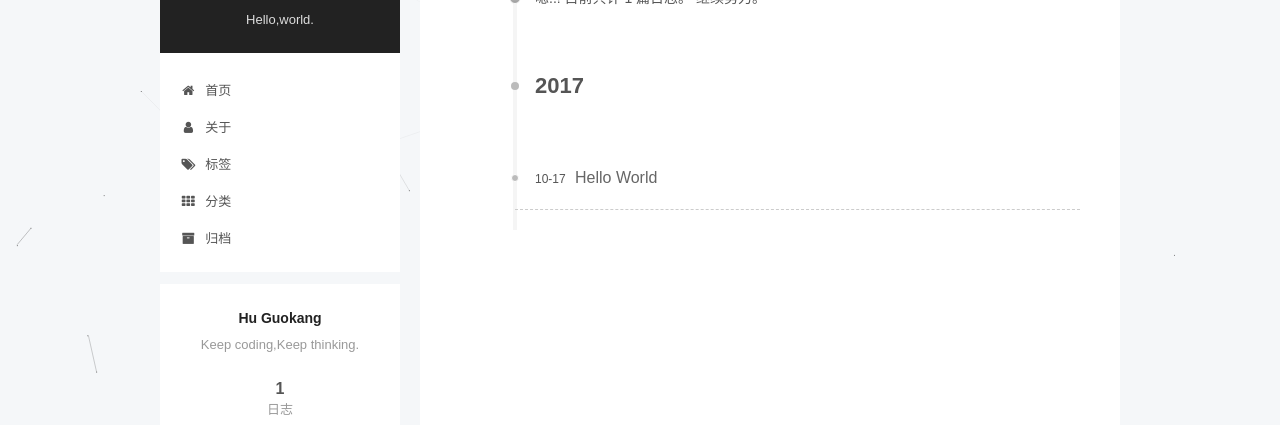
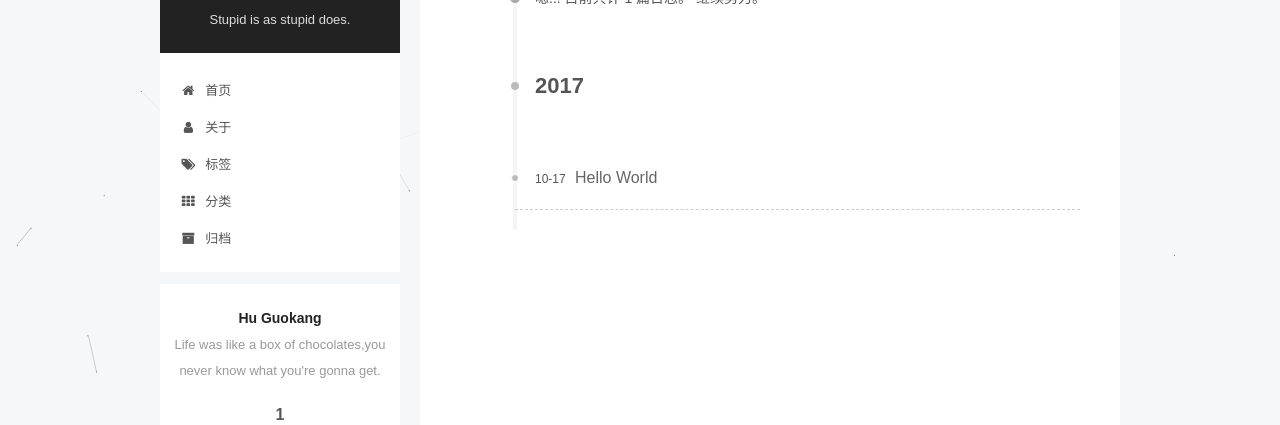
Before and after one commit to HGKcoding/HGKcoding.github.io, a plain HTML site: page archives/2017/10/index.html in a window 1280 px wide. Shown: the part 62-487 px from the top of the page. Drawn offline with Linux system fonts and the light colour scheme; a web font is replaced by a local one.

Commit message:
Site updated: 2017-10-18 09:01:05

```diff
--- a/archives/2017/10/index.html
+++ b/archives/2017/10/index.html
@@ -123,16 +123,16 @@
 
 
 
-<meta name="description" content="Keep coding,Keep thinking.">
+<meta name="description" content="Life was like a box of chocolates,you never know what you&apos;re gonna get.">
 <meta property="og:type" content="website">
 <meta property="og:title" content="Hu Guokang&#39;s Blog">
 <meta property="og:url" content="http://yoursite.com/archives/2017/10/index.html">
 <meta property="og:site_name" content="Hu Guokang&#39;s Blog">
-<meta property="og:description" content="Keep coding,Keep thinking.">
+<meta property="og:description" content="Life was like a box of chocolates,you never know what you&apos;re gonna get.">
 <meta property="og:locale" content="zh-Hans">
 <meta name="twitter:card" content="summary">
 <meta name="twitter:title" content="Hu Guokang&#39;s Blog">
-<meta name="twitter:description" content="Keep coding,Keep thinking.">
+<meta name="twitter:description" content="Life was like a box of chocolates,you never know what you&apos;re gonna get.">
 
 
 
@@ -203,7 +203,7 @@
       </a>
     </div>
 
-        <p class="site-subtitle">Hello,world.</p>
+        <p class="site-subtitle">Stupid is as stupid does.</p>
 
   </div>
 
@@ -392,7 +392,7 @@
           <div class="site-author motion-element" itemprop="author" itemscope itemtype="http://schema.org/Person">
 
               <p class="site-author-name" itemprop="name">Hu Guokang</p>
-              <p class="site-description motion-element" itemprop="description">Keep coding,Keep thinking.</p>
+              <p class="site-description motion-element" itemprop="description">Life was like a box of chocolates,you never know what you're gonna get.</p>
           </div>
 
           <nav class="site-state motion-element">
--- a/css/main.css
+++ b/css/main.css
@@ -1823,7 +1823,7 @@ pre .javascript .function {
   width: 4px;
   height: 4px;
   border-radius: 50%;
-  background: #0df241;
+  background: #626b77;
 }
 .links-of-blogroll {
   font-size: 13px;
```
Also changed, not shown: 2017/10/17/hello-world/index.html (+2 -2 lines), archives/2017/index.html (+5 -5 lines), archives/index.html (+5 -5 lines), index.html (+5 -5 lines), 2 other files.
